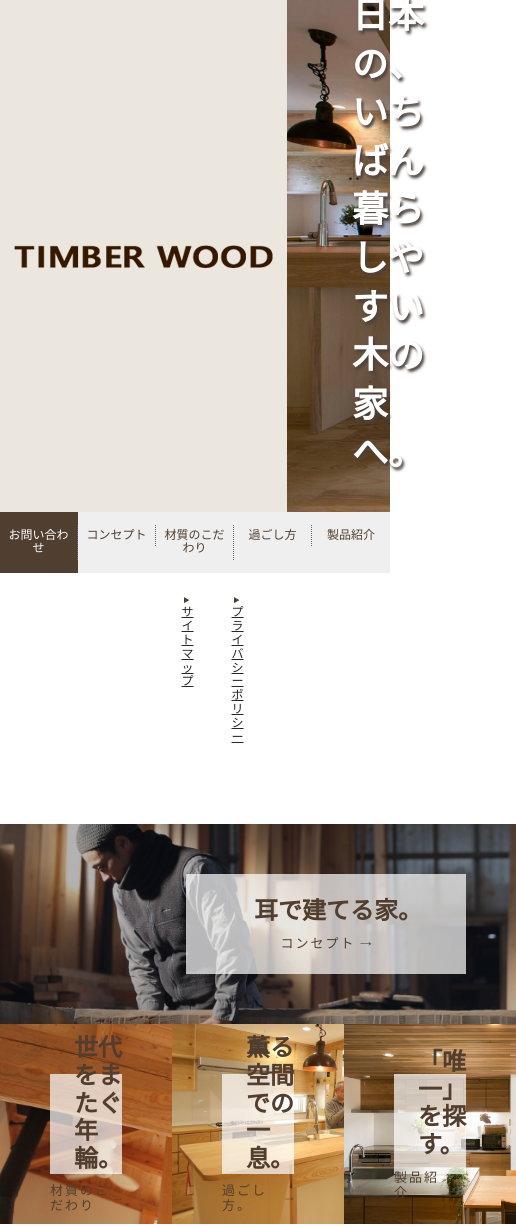
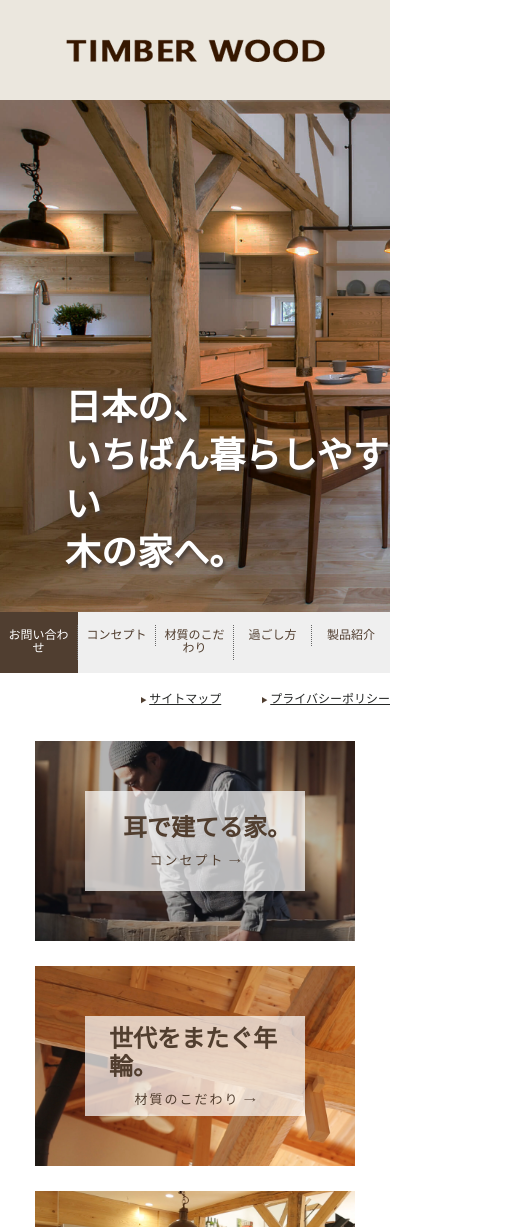
Before and after one commit to Taisei420/coding-trial, a plain HTML site: page index.html in a window 390 px wide. Shown: the top 1227 px of the page, 516 px wide, since content can reach past the window. Drawn offline with Linux system fonts and the light colour scheme.

Commit message:
メイン実装

```diff
--- a/css/styles.css
+++ b/css/styles.css
@@ -100,13 +100,14 @@ nav {
 -------------------------------- */
 
 
+
 .main-header {
   display: flex;
   justify-content: flex-end;
   margin: 0 auto;
   color: #262827;
+}
 
-}
 .main-header a {
   margin: 20px 0 0 38px;
   font-size: 12px;
@@ -266,3 +267,32 @@ footer img {
   bottom: 20px;
   right: 20px;
 }
+
+/* モバイル版
+--------------------------------------------- */
+@media (max-width: 400px) {
+  .wrapper {
+    display: block;
+  }
+  .side-header {
+    width: 100%;
+    height: 100px;
+  }
+  .main-header {
+    width: 100%;
+  }
+
+/* メイン */
+
+  .item-wrapper {
+    display: block;
+    margin: 35px;
+  }
+  .item {
+    margin-bottom: 25px;
+
+  }
+  .item-contents {
+
+  }
+}
```
Also changed, not shown: index.html (+1 -0 lines).
